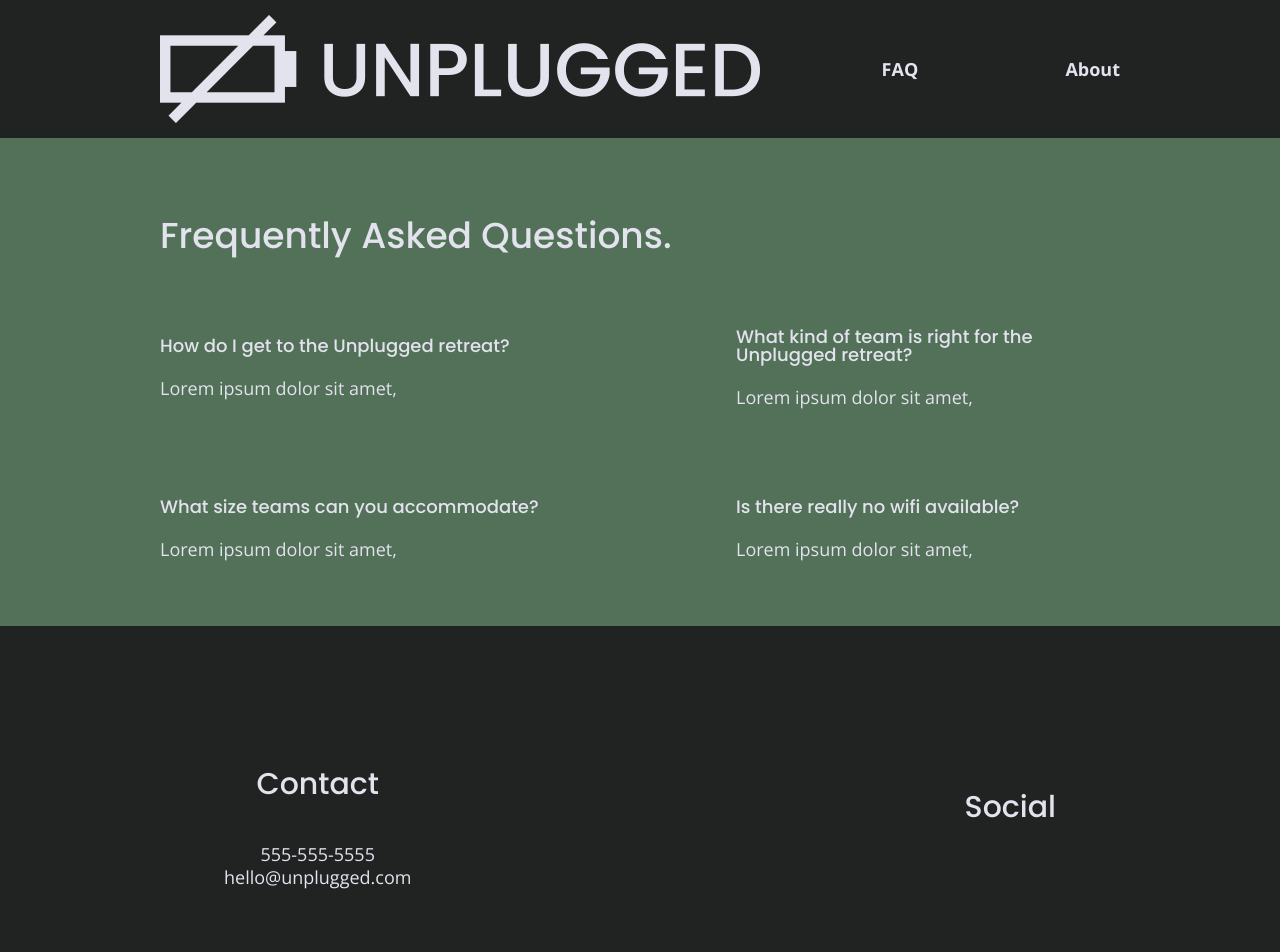
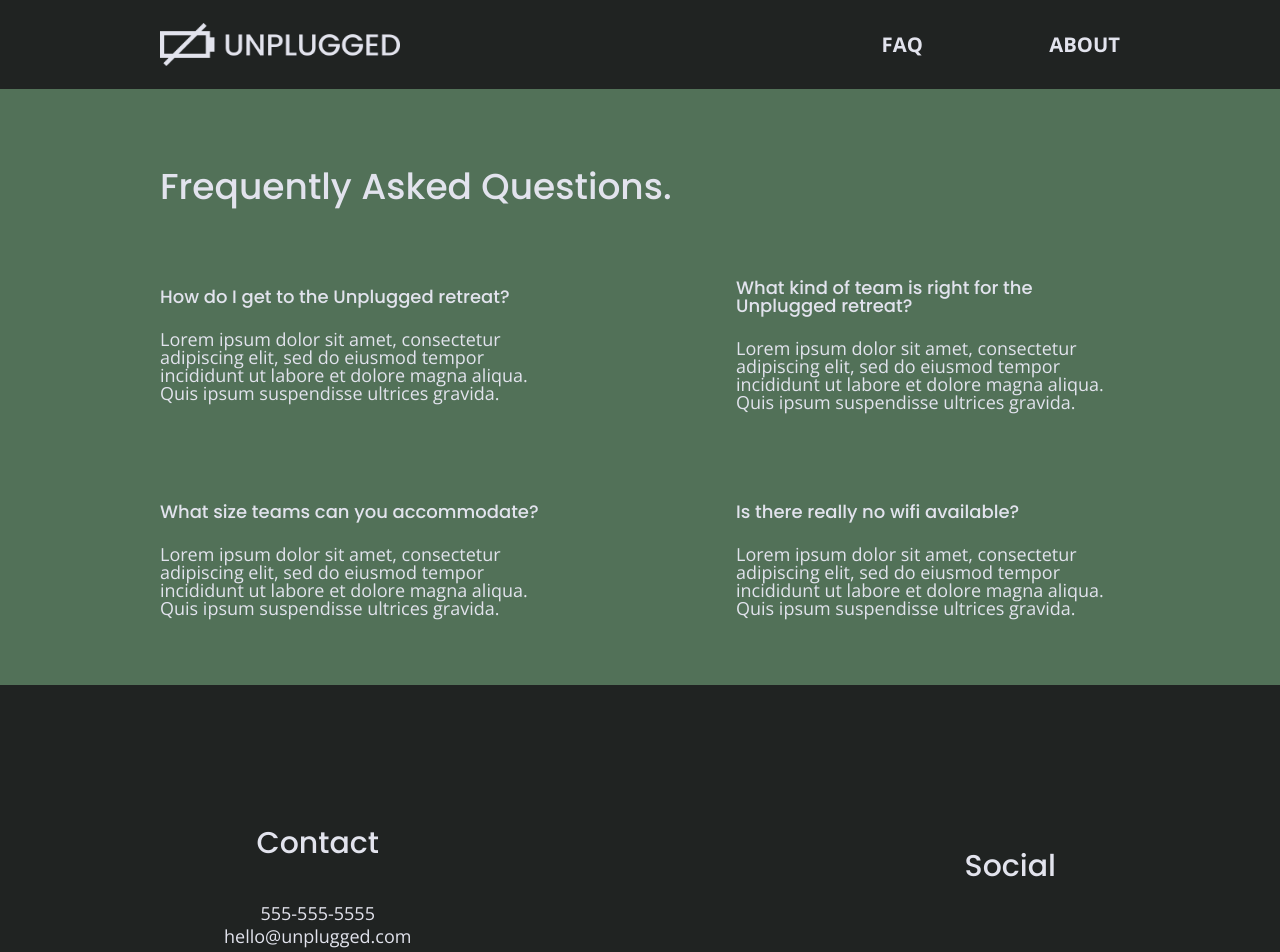
Before and after one commit to niko1402/206-unplugged-site, a website: page faq/index.html in a window 1280 px wide. Shown: the top 952 px of the page. Drawn offline with nearby package versions, Linux system fonts and the light colour scheme.

Commit message:
Added map figure percentages to css, inserted missing text from faq page

```diff
--- a/css/main.css
+++ b/css/main.css
@@ -100,6 +100,7 @@ body {
 
 ul, ol {
   list-style-type: none;
+  text-transform: uppercase;
 }
 
 h1, h2, h3, h4, a, p {
@@ -108,6 +109,7 @@ h1, h2, h3, h4, a, p {
 
 a {
   text-decoration: none;
+  font-size: 1.125em;
 }
 
 h2 {
@@ -527,7 +529,7 @@ input[type=button] {
   }
 
   header figure {
-    width: 26%;
+    width: 35%;
   }
 
   header .content-wrapper {
@@ -654,6 +656,10 @@ input[type=button] {
     width: 40%;
   }
 
+  .map figure {
+    padding-bottom: 45%;
+  }
+
   .contact-section .content-wrapper h2 {
     width: 80%;
   }
@@ -706,7 +712,7 @@ input[type=button] {
   }
 
   header figure {
-    width: 23%;
+    width: 25%;
   }
 
   h2 {
@@ -775,6 +781,10 @@ input[type=button] {
   .contact-section .content-wrapper h2 {
     font-size: 3em;
     width: 90%;
+  }
+
+  .map figure {
+    padding-bottom: 37%;
   }
 
   .contact-content h4 {
--- a/faq/index.html
+++ b/faq/index.html
@@ -30,8 +30,11 @@
 
   <header>
     <div class="content-wrapper">
-      <a href="../index.html"><img src="../img/unpluggedlogo.png" alt="unplugged logo" /></a>
-      <div class="header-divider"></div>
+      <figure>
+        <a href="../index.html"><img src="../img/unpluggedlogo.png" alt="unplugged logo" /></a>
+      </figure>
+      <div class="header-divider">
+      </div>
       <nav>
         <ul>
           <li><a href="index.html" target="_blank">FAQ</a></li>
@@ -46,19 +49,19 @@
       <h2>Frequently Asked Questions.</h2>
       <div class="faq-content">
         <h4>How do I get to the Unplugged retreat?</h4>
-        <p>Lorem ipsum dolor sit amet,</p>
+        <p>Lorem ipsum dolor sit amet, consectetur adipiscing elit, sed do eiusmod tempor incididunt ut labore et dolore magna aliqua. Quis ipsum suspendisse ultrices gravida.</p>
       </div>
       <div class="faq-content">
         <h4>What kind of team is right for the Unplugged retreat?</h4>
-        <p>Lorem ipsum dolor sit amet,</p>
+        <p>Lorem ipsum dolor sit amet, consectetur adipiscing elit, sed do eiusmod tempor incididunt ut labore et dolore magna aliqua. Quis ipsum suspendisse ultrices gravida.</p>
       </div>
       <div class="faq-content">
         <h4>What size teams can you accommodate?</h4>
-        <p> Lorem ipsum dolor sit amet,</p>
+        <p>Lorem ipsum dolor sit amet, consectetur adipiscing elit, sed do eiusmod tempor incididunt ut labore et dolore magna aliqua. Quis ipsum suspendisse ultrices gravida.</p>
       </div>
       <div class="faq-content">
         <h4>Is there really no wifi available?</h4>
-        <p> Lorem ipsum dolor sit amet,</p>
+        <p>Lorem ipsum dolor sit amet, consectetur adipiscing elit, sed do eiusmod tempor incididunt ut labore et dolore magna aliqua. Quis ipsum suspendisse ultrices gravida.</p>
       </div>
     </div> <!-- faq content ends -->
   </main> <!-- main wrapper -->
```
Also changed, not shown: about/index.html (+5 -2 lines).
